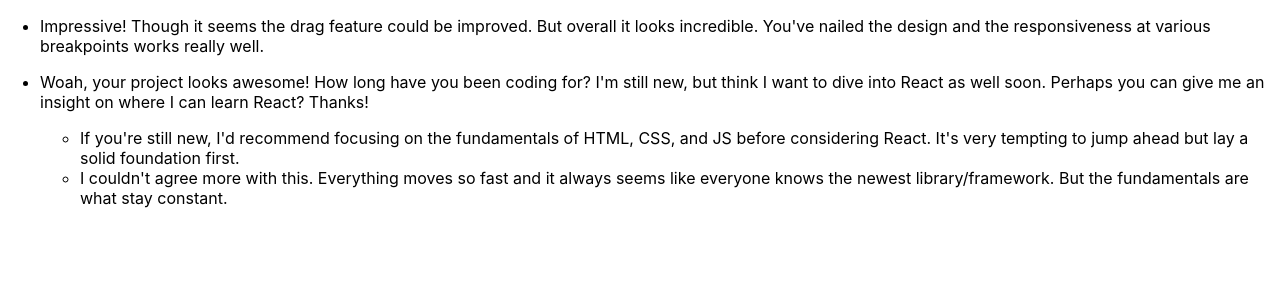
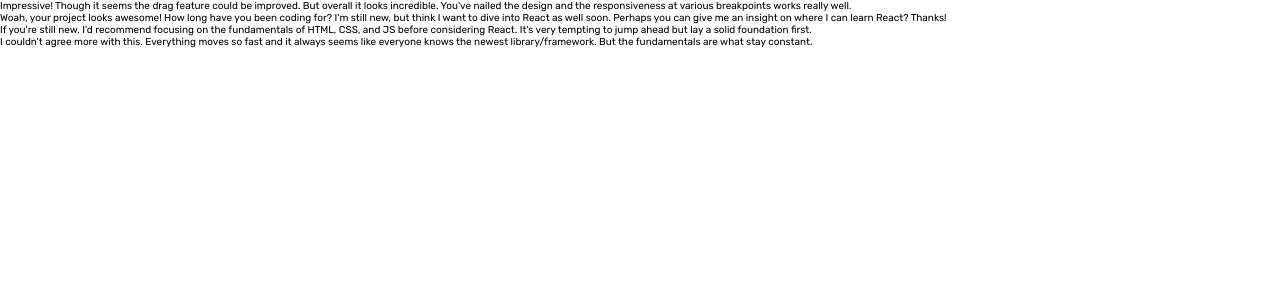
Before and after one commit to riwepo/fem-interactive-comments-section, a React (Create React App) app: page / in a window 1280 px wide. Shown: the top 300 px of the page. Built offline with nearby package versions, Linux system fonts and the light colour scheme.

Commit message:
import fonts global reset

```diff
--- a/src/index.css
+++ b/src/index.css
@@ -1,3 +1,5 @@
+@import url('https://fonts.googleapis.com/css2?family=Rubik:wght@400;500;700&display=swap');
+
 .root {
   --moderate-blue-color:hsl(238, 40%, 52%);
   --soft-red-color: hsl(358, 79%, 66%);
@@ -11,15 +13,13 @@
 }
 
 body {
+  font-family: 'Rubik', sans-serif;
+  font-size: 62.5%;
+ }
+
+/* global reset */
+* {
+  box-sizing: border-box;
   margin: 0;
-  font-family: -apple-system, BlinkMacSystemFont, "Segoe UI", "Roboto", "Oxygen",
-    "Ubuntu", "Cantarell", "Fira Sans", "Droid Sans", "Helvetica Neue",
-    sans-serif;
-  -webkit-font-smoothing: antialiased;
-  -moz-osx-font-smoothing: grayscale;
+  padding: 0;
 }
-
-code {
-  font-family: source-code-pro, Menlo, Monaco, Consolas, "Courier New",
-    monospace;
-}
```
